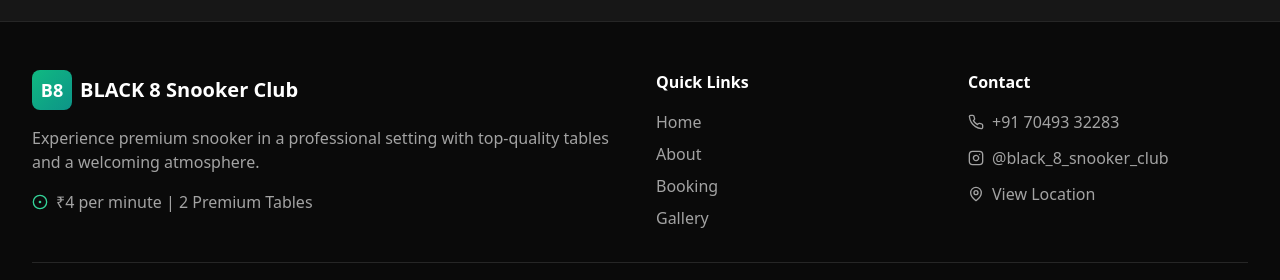
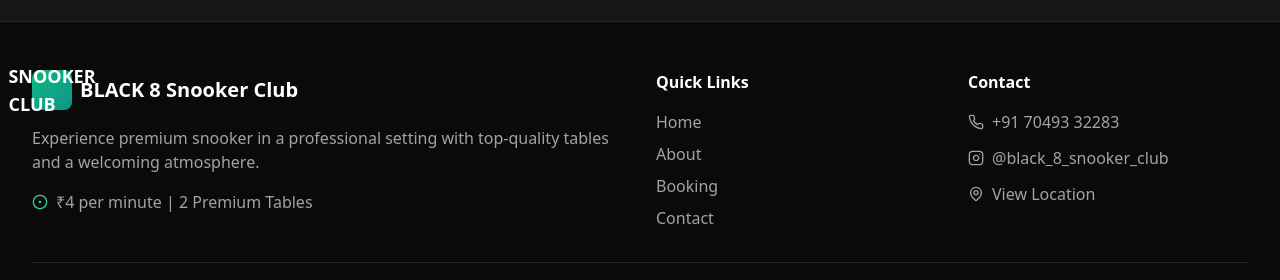
Before and after one commit to Kuldeepbishnoi2005/snookerclub_BLACK8, a React (Vite) app: page / in a window 1280 px wide. Shown: the part 1588-1868 px from the top of the page. Built offline with nearby package versions, Linux system fonts and the light colour scheme.

Commit message:
Replace links with buttons for navigation

```diff
--- a/src/components/Footer.tsx
+++ b/src/components/Footer.tsx
@@ -10,7 +10,7 @@
           <div className="col-span-1 md:col-span-2">
             <div className="flex items-center space-x-2 mb-4">
               <div className="w-10 h-10 bg-gradient-to-br from-emerald-500 to-teal-600 rounded-lg flex items-center justify-center text-white font-bold text-lg">
-                B8
+                SNOOKER CLUB
               </div>
               <span className="text-white font-semibold text-xl">BLACK 8 Snooker Club</span>
             </div>
@@ -27,24 +27,24 @@
             <h3 className="text-white font-semibold mb-4">Quick Links</h3>
             <ul className="space-y-2">
               <li>
-                <a href="#home" className="text-neutral-400 hover:text-emerald-400 transition-colors">
+                <button onClick={() => window.scrollTo({ top: 0, behavior: 'smooth' })} className="text-neutral-400 hover:text-emerald-400 transition-colors">
                   Home
-                </a>
+                </button>
               </li>
               <li>
-                <a href="#about" className="text-neutral-400 hover:text-emerald-400 transition-colors">
+                <button onClick={() => window.scrollTo({ top: 0, behavior: 'smooth' })} className="text-neutral-400 hover:text-emerald-400 transition-colors">
                   About
-                </a>
+                </button>
               </li>
               <li>
-                <a href="#booking" className="text-neutral-400 hover:text-emerald-400 transition-colors">
+                <button onClick={() => window.scrollTo({ top: 0, behavior: 'smooth' })} className="text-neutral-400 hover:text-emerald-400 transition-colors">
                   Booking
-                </a>
+                </button>
               </li>
               <li>
-                <a href="#gallery" className="text-neutral-400 hover:text-emerald-400 transition-colors">
-                  Gallery
-                </a>
+                <button onClick={() => window.scrollTo({ top: 0, behavior: 'smooth' })} className="text-neutral-400 hover:text-emerald-400 transition-colors">
+                  Contact
+                </button>
               </li>
             </ul>
           </div>
```
